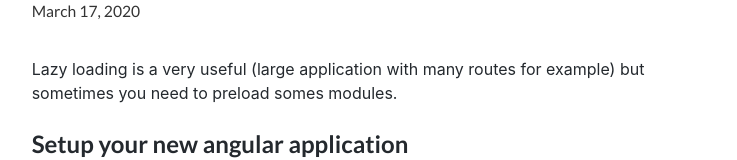
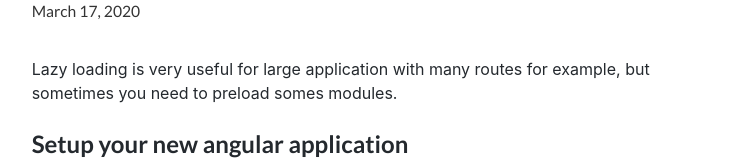
Before and after one commit to seblemeur/seblemeur-blog, a Gatsby site: page /angular-9-lazy-pre-loading/ in a window 1280 px wide. Shown: the part 234-394 px from the top of the page, without its empty margins (271-1008 px from the left). Built offline with nearby package versions, Linux system fonts and the light colour scheme; Gatsby itself is replaced by a stand-in of ours; some packages are replaced by stand-ins of ours.

Commit message:
Update index.md

```diff
--- a/content/blog/angular-9-lazy-pre-loading/index.md
+++ b/content/blog/angular-9-lazy-pre-loading/index.md
@@ -4,7 +4,7 @@ date: "2020-03-17T18:30:00.284Z"
 description: "Implement lazy loading and pre loading in Angular"
 ---
 
-Lazy loading is a very useful (large application with many routes for example) but sometimes you need to preload somes modules.
+Lazy loading is very useful for large application with many routes for example, but sometimes you need to preload somes modules.
 
 ## Setup your new angular application
 
```
